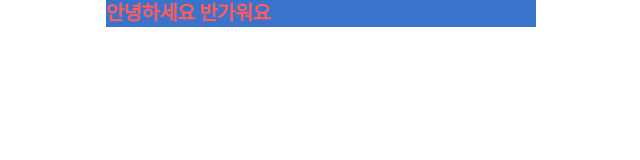
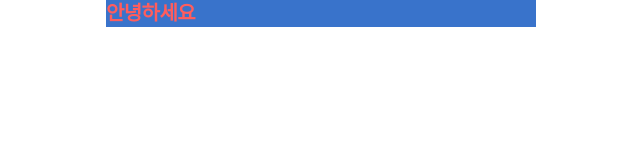
Before and after one commit to woogisea/yarn-berry, a React (Create React App) app: page / in a window 1280 px wide. Shown: the top 160 px of the page, without its empty margins (319-959 px from the left). Built offline with nearby package versions, Linux system fonts and the light colour scheme.

Commit message:
feat : husky 테스트

```diff
--- a/src/pages/Home.tsx
+++ b/src/pages/Home.tsx
@@ -2,7 +2,7 @@ import styled from 'styled-components';
 
 const Home = () => (
   <Wrapper>
-    <Title>안녕하세요 반가워요</Title>
+    <Title>안녕하세요</Title>
   </Wrapper>
 );
 
```
